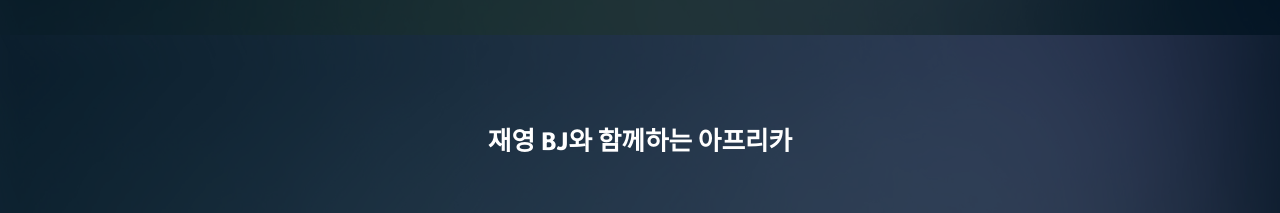
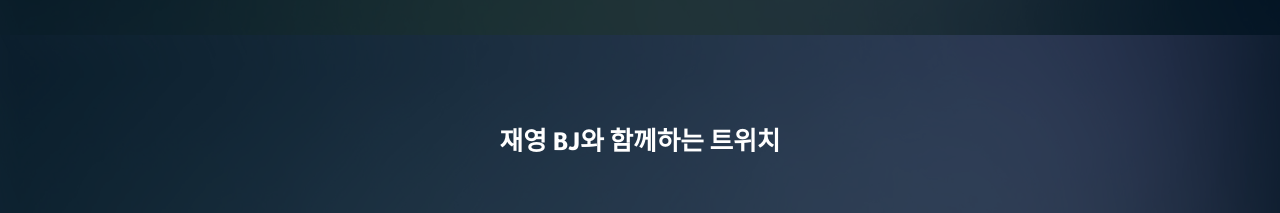
Before and after one commit to JaeYoung-Cho-95/OnblueFestival, a plain HTML site: page Events.html in a window 1280 px wide. Shown: the part 2020-2233 px from the top of the page. Drawn offline with Linux system fonts and the light colour scheme.

Commit message:
Update Events.html

```diff
--- a/Events.html
+++ b/Events.html
@@ -69,7 +69,7 @@
 				<section class="wrapper style1">
 					<div class="inner">
 						<header class="align-center">
-							<h3> 재영 BJ와 함께하는 아프리카</h3>
+							<h3> 재영 BJ와 함께하는 트위치</h3>
 						</header>
 						<div class="video">
 							<div class="video-wrapper">
```
